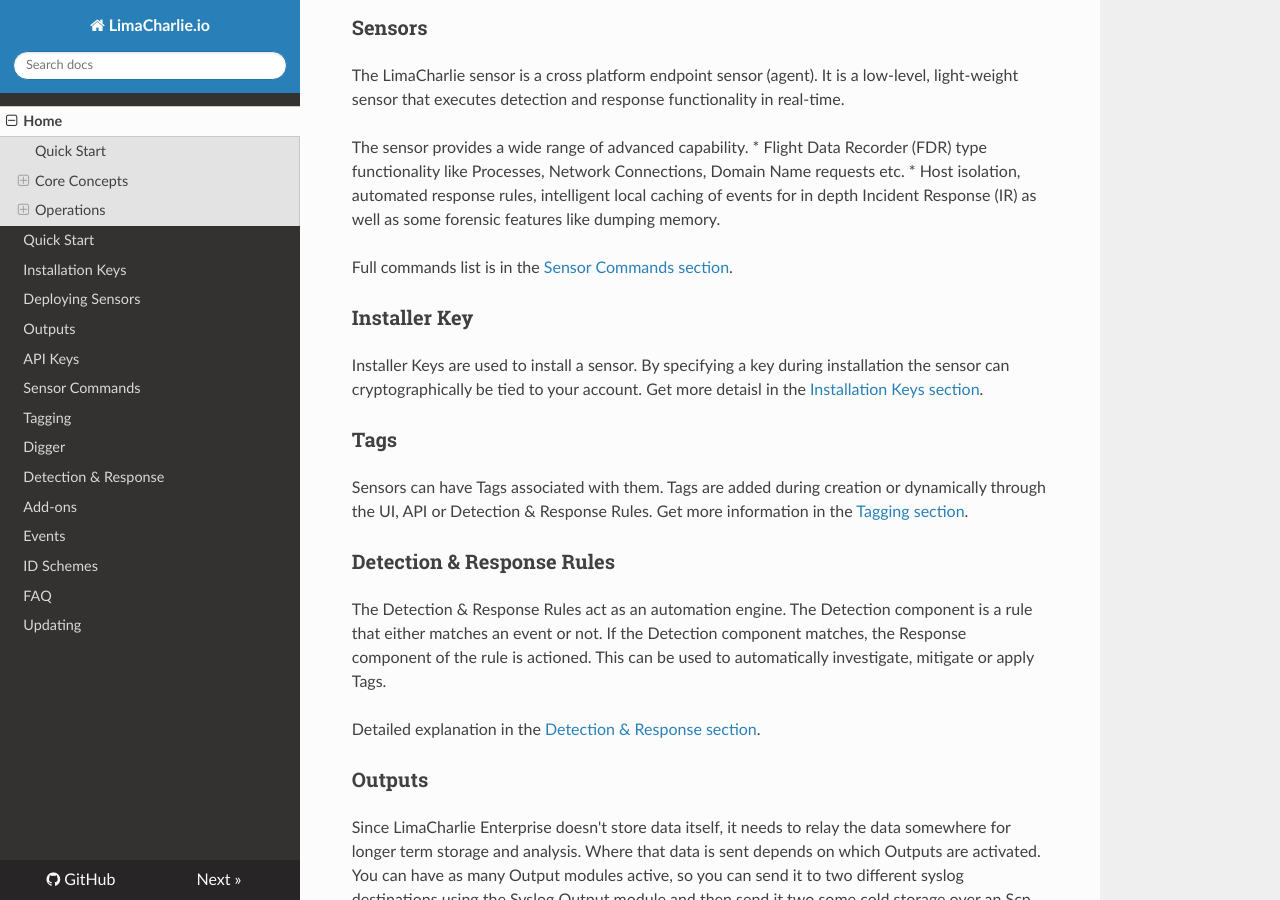
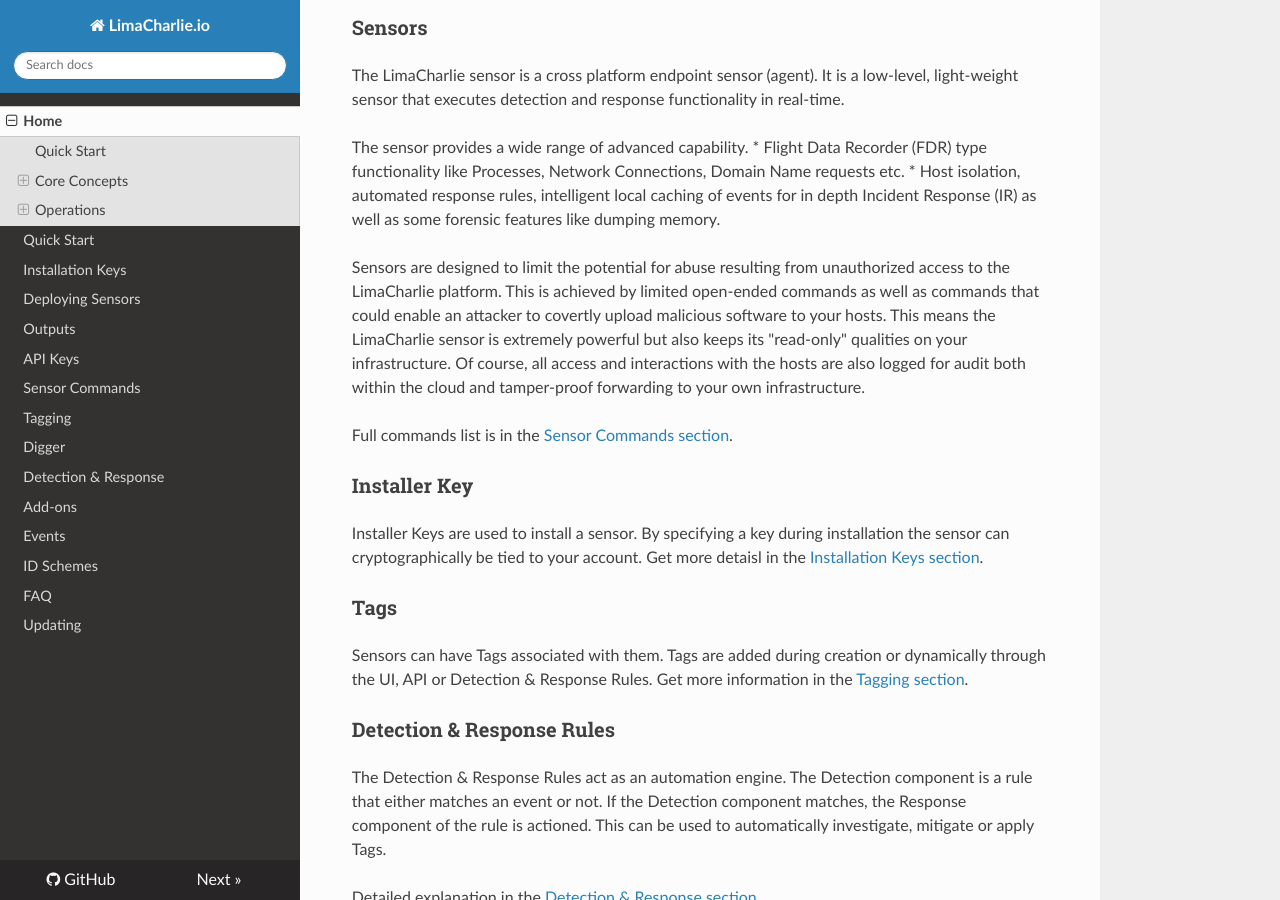
Before and after one commit to refractionPOINT/lce_doc, an MkDocs documentation site: the page built from docs/index.md, in a window 1280 px wide and 900 px high, scrolled down 922 px. Built offline with MkDocs 1.6.1, drawn with Linux system fonts in a browser that asks for light colours; nearby versions of some CDN libraries; old or Windows-style settings are respelled for this version of MkDocs.

Commit message:
Adding a mention of limiting potential for abuse.

```diff
--- a/docs/index.md
+++ b/docs/index.md
@@ -17,6 +17,12 @@ The sensor provides a wide range of advanced capability.
 * Flight Data Recorder (FDR) type functionality like Processes, Network Connections, Domain Name requests etc.
 * Host isolation, automated response rules, intelligent local caching of events for in depth Incident Response (IR)
 as well as some forensic features like dumping memory.
+
+Sensors are designed to limit the potential for abuse resulting from unauthorized access to the LimaCharlie platform.
+This is achieved by limited open-ended commands as well as commands that could enable an attacker to
+covertly upload malicious software to your hosts. This means the LimaCharlie sensor is extremely powerful
+but also keeps its "read-only" qualities on your infrastructure. Of course, all access and interactions with the hosts
+are also logged for audit both within the cloud and tamper-proof forwarding to your own infrastructure.
 
 Full commands list is in the [Sensor Commands section](sensor_commands.md).
 
```
